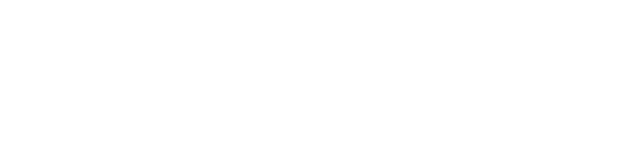
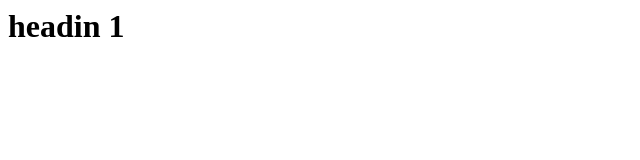
Before and after one commit to MasudRiam/demo, a plain HTML site: page index.html in a window 1280 px wide. Shown: the whole page, without its empty margins (0-640 px from the left). Drawn offline with Linux system fonts and the light colour scheme.

Commit message:
Add heading 1

```diff
--- a/index.html
+++ b/index.html
@@ -5,7 +5,7 @@
     <title>Document</title>
 </head>
 <body>
-
+    <h1>headin 1</h1>
     <script src="app.js"></script>
 </body>
 </html>
```
